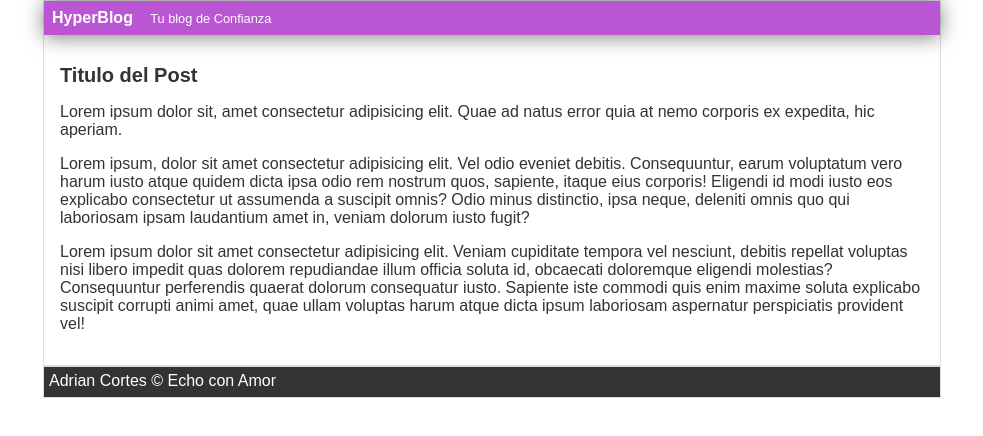
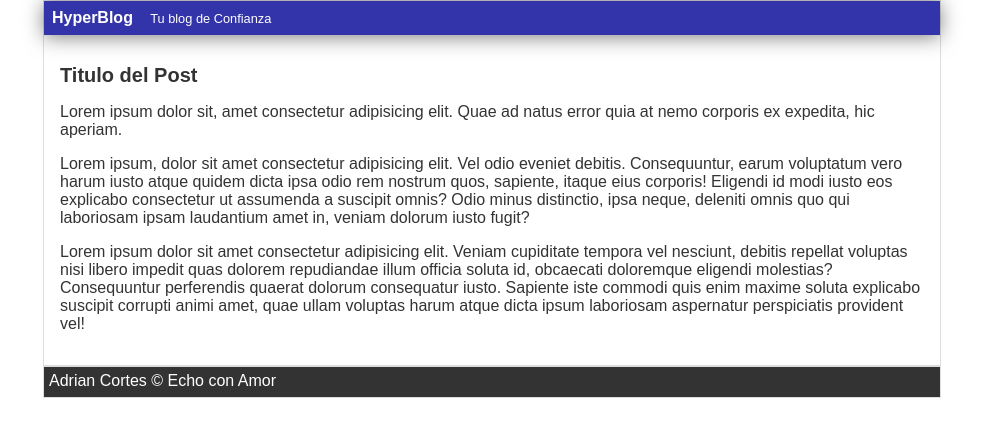
Before and after one commit to Adrian-Corttes/HyperBlog, a plain HTML site: page index.html in a window 1280 px wide. Shown: the whole page, without its empty margins (148-1131 px from the left). Drawn offline with Linux system fonts and the light colour scheme.

Commit message:
Cambiamos el color al header

```diff
--- a/css/style.css
+++ b/css/style.css
@@ -14,7 +14,7 @@ body{
    margin: 0 auto;
 }
 .header{
-   background: mediumorchid;
+   background: #33a;
    box-shadow: 0px 2px 20px 0px rgba(0, 0, 0, 0.5);
    color: white;
    font-weight: bold;
```
